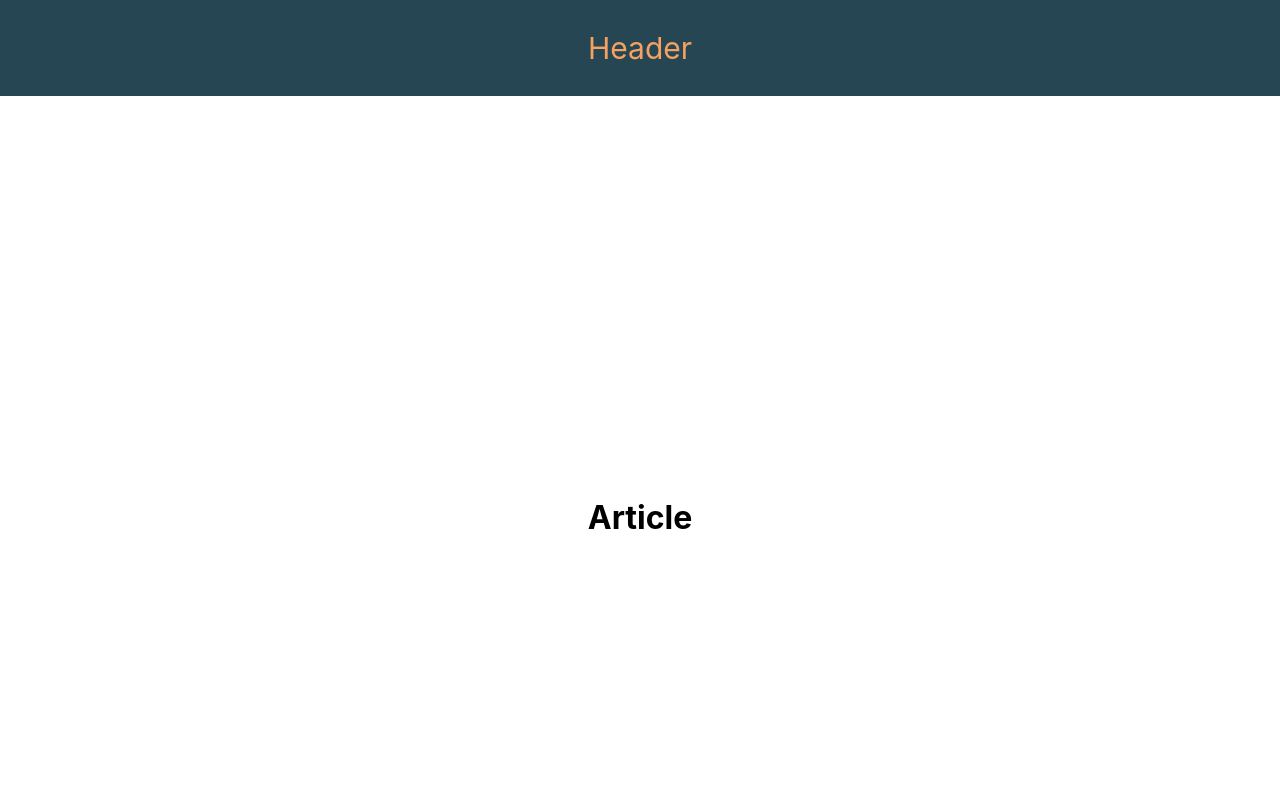
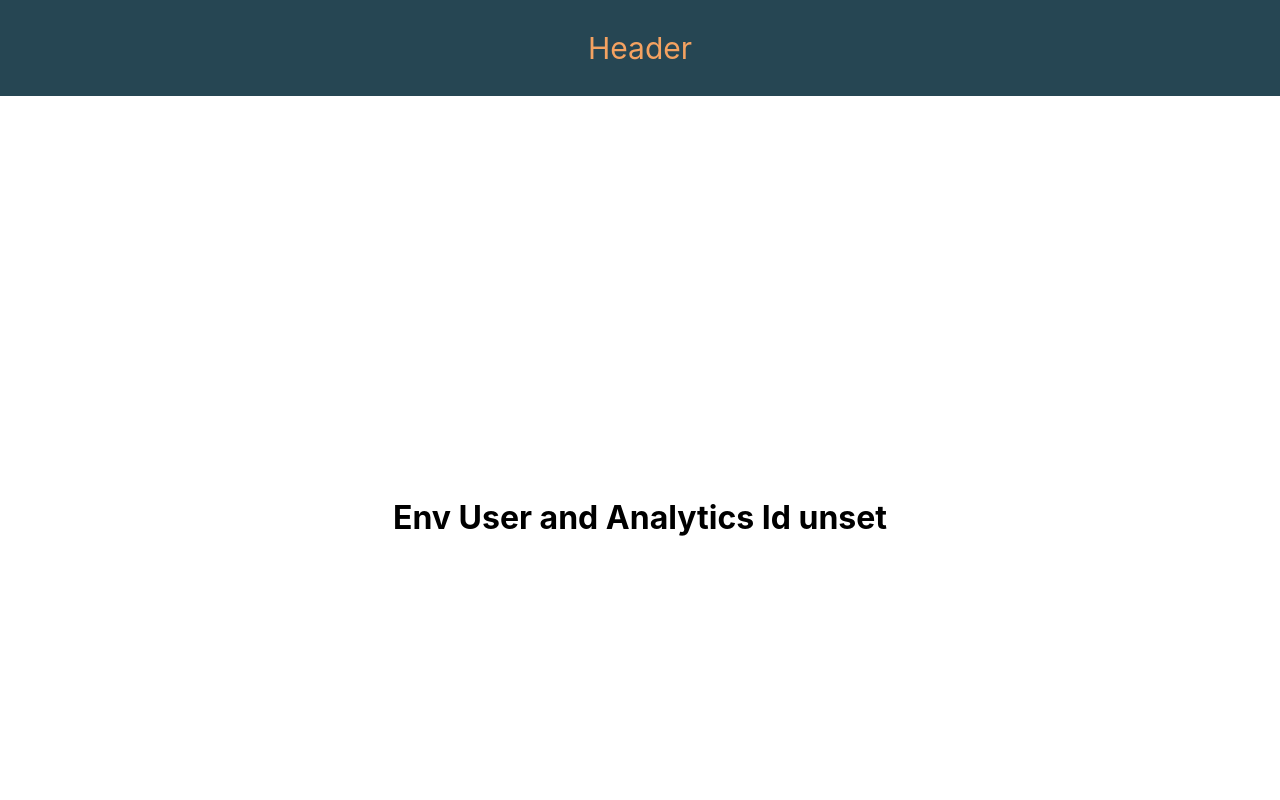
Before and after one commit to senth542002/NEXT-MISC, a Next.js app: page /blog/1 in a window 1280 px wide. Shown: the top 800 px of the page. Built offline with nearby package versions, Linux system fonts and the light colour scheme; no server answers.

Commit message:
Using Env Variables

```diff
--- a/pages/blog/[blogId].js
+++ b/pages/blog/[blogId].js
@@ -7,31 +7,47 @@ function Blog( {title, description}) {
              <title>{title}</title>
              <meta name='description' content='description'></meta>
         </Head>
-        <h1 className='content'>Article</h1>
+        <h1 className='content'>
+            Env User {process.env.DB_USER} and Analytics Id {process.env.NEXT_PUBLIC_ANALYTICS_ID}
+        </h1>
         </>
     )
 }
 
 export default Blog
 
-export async function getStaticProps() {
+// export async function getStaticProps() {
 
+
+//     return {
+//         props: {
+//             title: 'Article Title',
+//             description: 'Article description',
+//         },
+//     }
+// }
+
+// export async function getStaticPaths() {
+
+
+//     return {
+//         paths: [{
+//             params: { blogId: '1'}
+//         }],
+//         fallback: false,
+//     }
+// }
+
+export async function getServerSideProps() {
+const user = process.env.DB_USER
+const password = process.env.DB_PASSWORD
+
+console.log(`Connectig to Database with username ${user} and password ${password}`)
 
     return {
         props: {
             title: 'Article Title',
             description: 'Article description',
-        },
+        }
     }
 }
-
-export async function getStaticPaths() {
-
-
-    return {
-        paths: [{
-            params: { blogId: '1'}
-        }],
-        fallback: false,
-    }
-}
```
